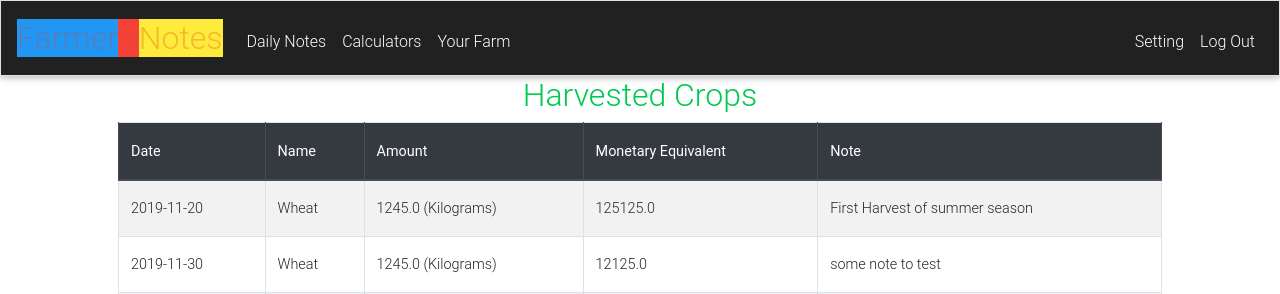
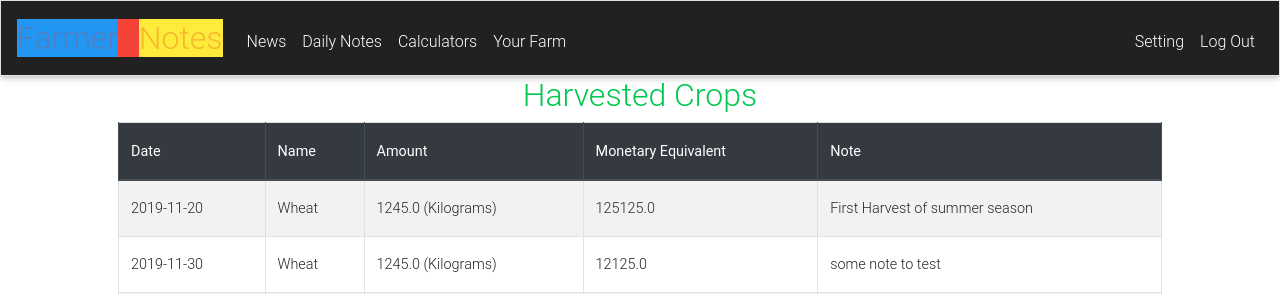
Before and after one commit to alexsonphoenix/cs50-final, a Flask app: page /history in a window 1280 px wide. Shown: the top 294 px of the page. Run offline with Flask 2, Linux system fonts and the light colour scheme; a user stored in the database is signed in; some libraries are stand-ins or nearby versions.

Commit message:
aesthetics

```diff
--- a/templates/calculators.html
+++ b/templates/calculators.html
@@ -33,7 +33,7 @@
         </div>
 
         <button type="button" class="btn btn-outline-success row justify-content-center" onclick="getElementById('water_result').innerHTML = water_calculate()"> Calculate </button>
-        <span id="water_result" class="row justify-content-center"></span>
+        <span id="water_result" class="row justify-content-center text-white"></span>
 
       </div>
 
@@ -75,7 +75,7 @@
         </div>
 
         <button type="button" class="btn btn-outline-success row justify-content-center" onclick="getElementById('loan_result').innerHTML = loan_calculate()" >Calculate</button>
-        <span id="loan_result" class="row justify-content-center"></span>
+        <span id="loan_result" class="row justify-content-center text-white"></span>
       </div>
     </div>
   </div>
--- a/templates/layout.html
+++ b/templates/layout.html
@@ -43,6 +43,7 @@
             <div class="collapse navbar-collapse" id="navbar">
                 {% if session.user_id %}
                     <ul class="navbar-nav mr-auto mt-2">
+                        <li class="nav-item"><a class="nav-link" href="#">News</a></li>
                         <li class="nav-item"><a class="nav-link" href="/dailyNotes">Daily Notes</a></li>
                         <li class="nav-item"><a class="nav-link" href="/calculators">Calculators</a></li>
                         <li class="nav-item"><a class="nav-link" href="/yourFarm">Your Farm</a></li>
@@ -54,7 +55,7 @@
                 {% else %}
                     <ul class="navbar-nav ml-auto mt-2">
                         <li class="nav-item"><a class="nav-link" href="/register">Register</a></li>
-                        <li class="nav-item"><a class="nav-link" href="/login" data-toggle="modal" data-target="#modalLoginForm">Log In</a></li>
+                        <li class="nav-item"><a class="nav-link" href="/login">Log In</a></li>
                     </ul>
                 {% endif %}
             </div>
```
Also changed, not shown: farmNotes.db.
